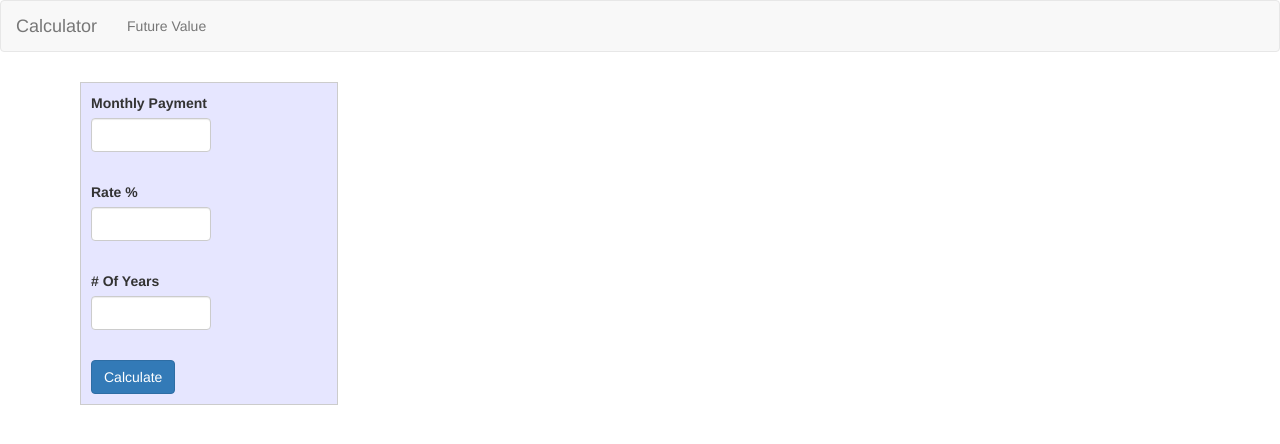
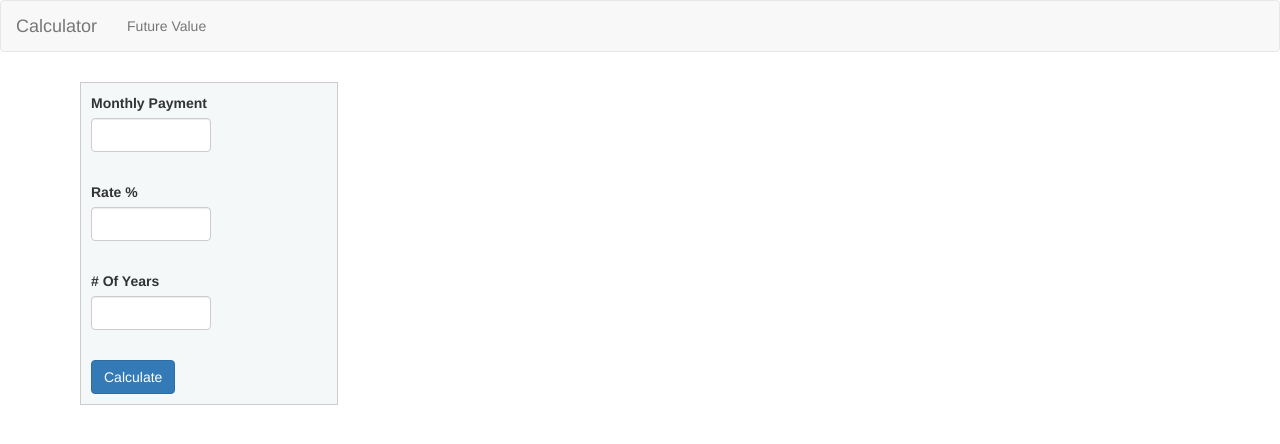
Before and after one commit to maccurt/calculator, an Angular app: page / in a window 1280 px wide. Shown: the top 444 px of the page. Built offline with nearby package versions, Linux system fonts and the light colour scheme.

Commit message:
changed background colors

```diff
--- a/src/app/future-value/future-value.component.less
+++ b/src/app/future-value/future-value.component.less
@@ -5,7 +5,7 @@
 
 .future-value-input-section
 {
-    background-color: #e6e6ff;
+    background-color: #F5F8F9;
     border: 1px solid #cccccc;
     padding: 10px;
 
@@ -30,7 +30,7 @@
 // }
 
 #calculate-result {
-    background-color: #e6ffe6;
+    background-color: #ebebf1;
     #future-value{
         font-size: x-large;
     }
```
